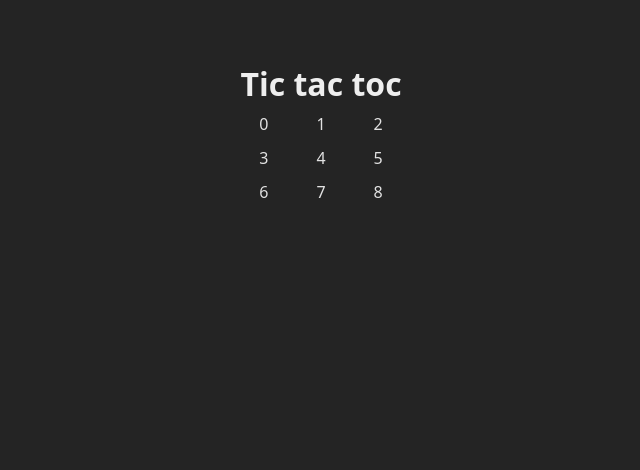
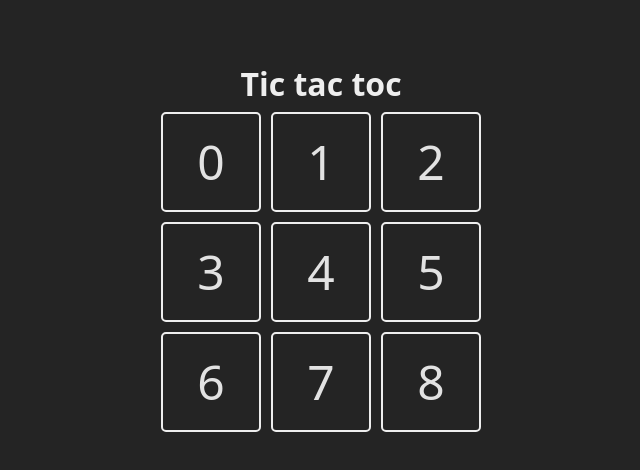
Before and after one commit to soadfreyle/learn-react, a React (Vite) app in the folder projects/02-tic-tac-toe/: page / in a window 1280 px wide. Shown: the top 470 px of the page, without its empty margins (319-959 px from the left). Built offline with nearby package versions, Linux system fonts and the light colour scheme.

Commit message:
make a component with the div inside the return.

```diff
--- a/projects/02-tic-tac-toe/src/App.jsx
+++ b/projects/02-tic-tac-toe/src/App.jsx
@@ -5,6 +5,10 @@ const TURNS = {
 };
 
 const board = Array(9).fill(null);
+
+const Square = ({ children, updateBoard, index }) => {
+  return <div className="square">{children}</div>;
+};
 function App() {
   return (
     <main className="board">
@@ -12,9 +16,9 @@ function App() {
       <section className="game">
         {board.map((_, index) => {
           return (
-            <div className="cell" key={index}>
-              <span className="cell_content">{index}</span>
-            </div>
+            <Square key={index} index={index}>
+              {index}
+            </Square>
           );
         })}
       </section>
```
